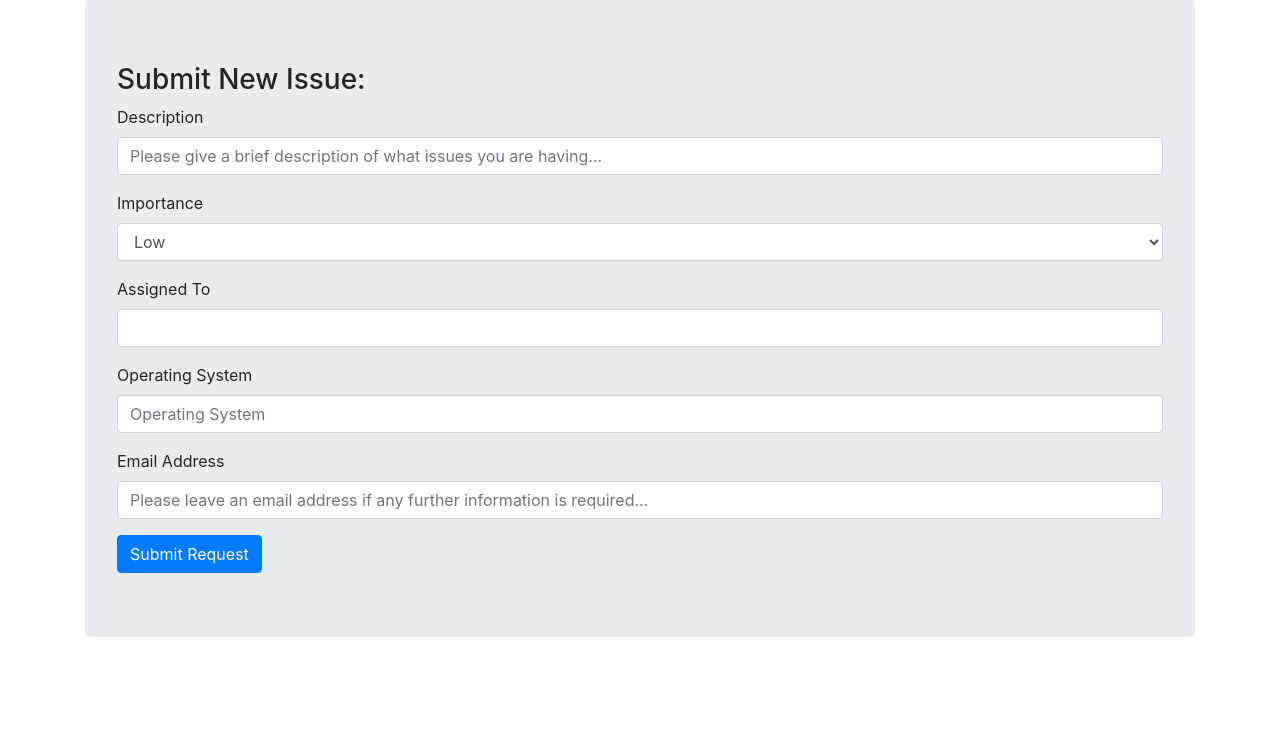
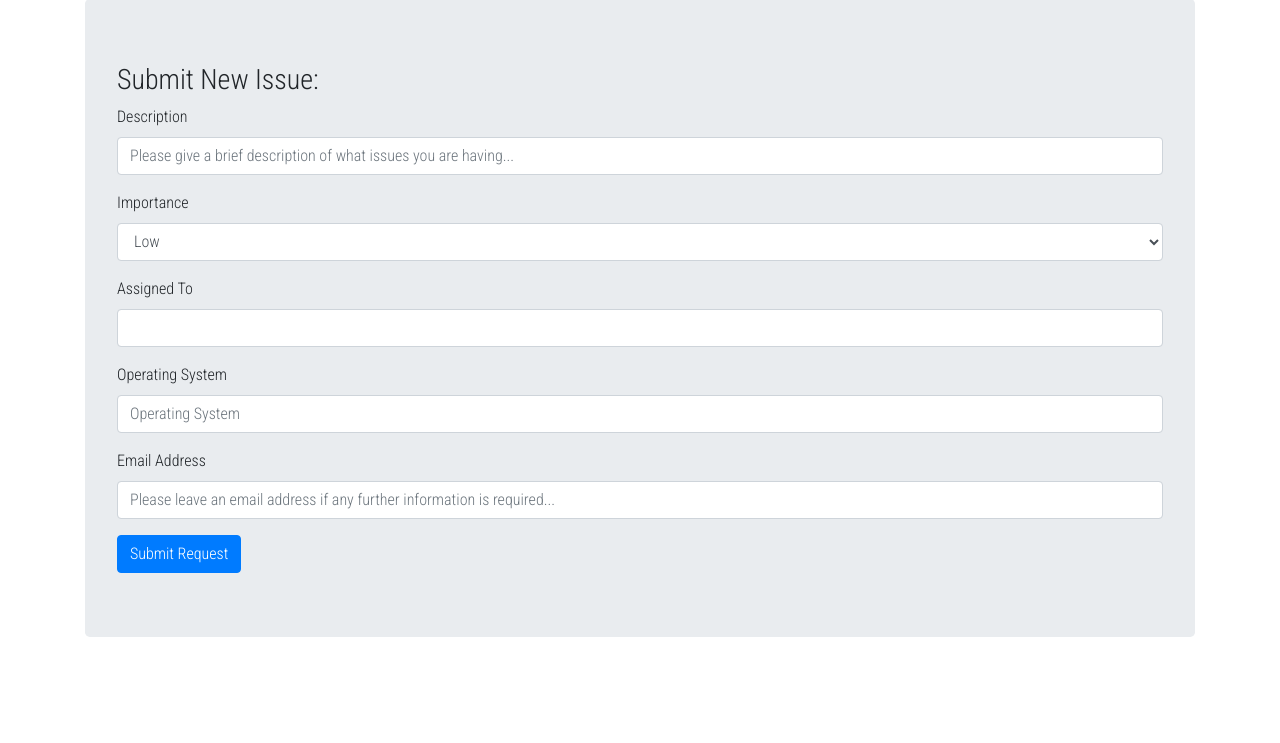
Before and after one commit to JimM517/bugtracker, a website: page index.html in a window 1280 px wide. Shown: the part 57-800 px from the top of the page. Drawn offline with nearby package versions, Linux system fonts and the light colour scheme.

Commit message:
fixed font

```diff
--- a/index.html
+++ b/index.html
@@ -6,6 +6,9 @@
     <meta name="viewport" content="width=device-width, initial-scale=1.0">
     <!-- Bootstrap CSS -->
     <link rel="stylesheet" href="node_modules/bootstrap/dist/css/bootstrap.min.css" />
+    <link rel="preconnect" href="https://fonts.googleapis.com">
+    <link rel="preconnect" href="https://fonts.gstatic.com" crossorigin>
+    <link href="https://fonts.googleapis.com/css2?family=Roboto+Condensed:wght@300&display=swap" rel="stylesheet">
     <link href="style.css" rel="stylesheet">
     <title>Demo Bug Tracker</title>
 </head>
--- a/style.css
+++ b/style.css
@@ -0,0 +1,3 @@
+body {
+    font-family: 'Roboto Condensed', sans-serif;
+}
```
